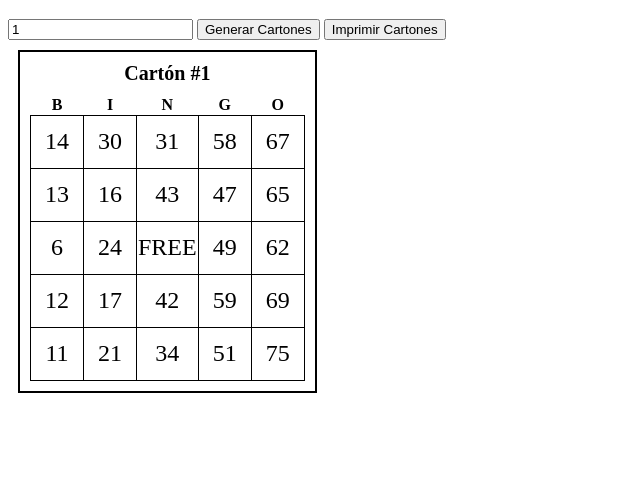
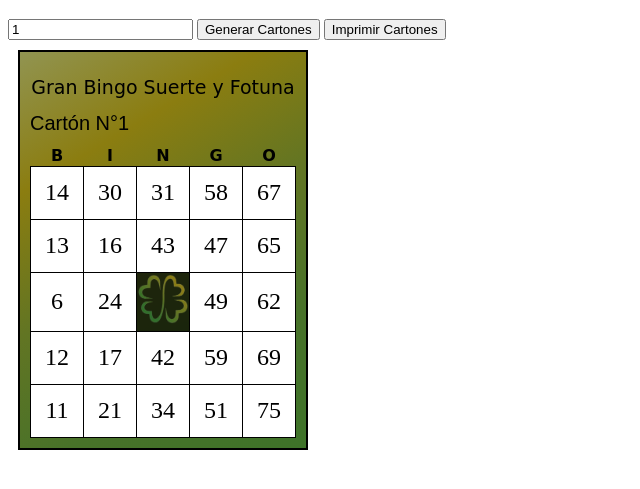
Before and after one commit to LuisRondon11/Bingo, a plain HTML site: page index.html in a window 1280 px wide. Both pictures are taken after a click on the button "Generar Cartones". Shown: the part 61-550 px from the top of the page, without its empty margins (0-640 px from the left). Drawn offline with Linux system fonts and the light colour scheme.

Commit message:
Add files via upload

```diff
--- a/bingo.js
+++ b/bingo.js
@@ -13,9 +13,14 @@ function generateBingoCard(cardNumber) {
     const card = document.createElement('div');
     card.className = 'bingo-card';
 
+    const cardName = document.createElement('div');
+    cardName.className = 'card-name';
+    cardName.textContent = `Gran Bingo Suerte y Fotuna`;
+    card.appendChild(cardName);
+
     const cardNumberDiv = document.createElement('div');
     cardNumberDiv.className = 'card-number';
-    cardNumberDiv.textContent = `Cartón #${cardNumber}`;
+    cardNumberDiv.textContent = `Cartón N°${cardNumber}`;
     card.appendChild(cardNumberDiv);
 
     const table = document.createElement('table');
@@ -35,7 +40,14 @@ function generateBingoCard(cardNumber) {
             const cell = row.insertCell();
             cell.textContent = numbers[j][i];
             if (i === 2 && j === 2) {
-                cell.textContent = 'FREE';
+                cell.textContent = '';
+                cell.style.background = '#000000ad';
+                const img = document.createElement('img');
+                img.src = 'trebol.png';
+                img.alt = 'Libre';
+                img.style.width = '100%';
+                img.style.height = '100%';
+                cell.appendChild(img);
             }
         }
     }
--- a/index.html
+++ b/index.html
@@ -10,20 +10,33 @@
             margin: 10px;
             border: 2px solid black;
             padding: 10px;
+            background: rgb(145,148,81);
+            background: linear-gradient(149deg, rgba(145,148,81,1) 0%, rgba(139,125,16,1) 25%, rgba(98,117,35,1) 50%, rgba(72,114,41,1) 75%, rgba(62,115,41,1) 100%);
         }
         .bingo-card table {
             border-collapse: collapse;
         }
         .bingo-card td {
+            background: white;
             border: 1px solid black;
             width: 50px;
             height: 50px;
             text-align: center;
             font-size: 24px;
         }
+        .bingo-card th {
+            font-family: cursive;
+        }
+        .card-name {
+            font-family: cursive;
+            text-align: center;
+            padding: 14px 0px;
+            font-size: 19px;
+            }
         .card-number {
-            font-weight: bold;
-            text-align: center;
+            font-family: fantasy;
+            /*font-weight: bold;*/
+            text-align: left;
             margin-bottom: 10px;
             font-size: 20px;
         }
```
Also changed, not shown: trebol.png (added).
